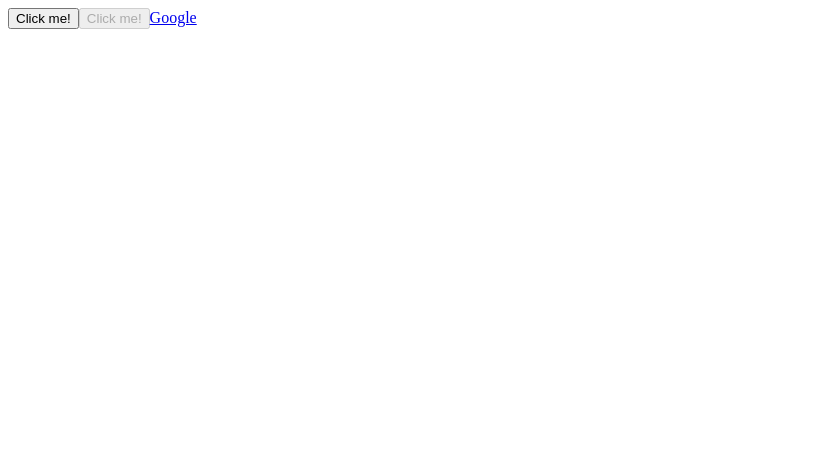
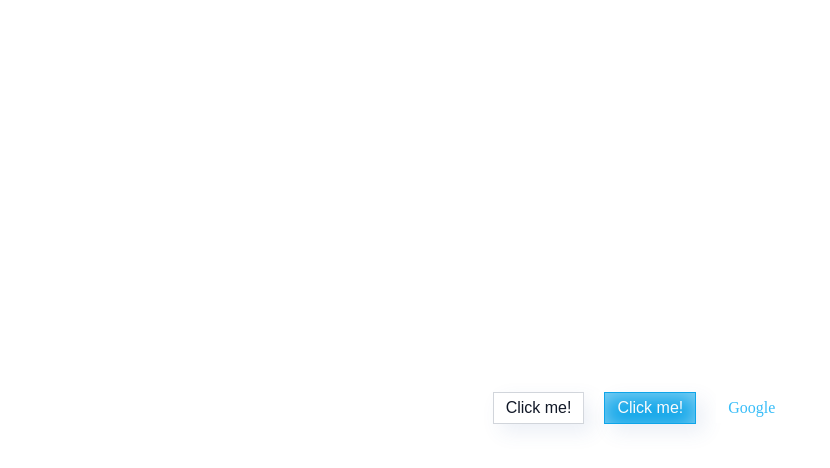
Before and after one commit to AITuring/Archery, a React (Vite) app: page / in a window 1280 px wide. Shown: the top 468 px of the page, without its empty margins (0-830 px from the left). Built offline with nearby package versions, Linux system fonts and the light colour scheme.

Commit message:
增加按钮样式

```diff
--- a/src/App.less
+++ b/src/App.less
@@ -1 +1,8 @@
 @import './style/index.less';
+
+.app {
+  height: 100vh;
+  display: flex;
+  align-items: center;
+  justify-content: center;
+}
--- a/src/App.tsx
+++ b/src/App.tsx
@@ -6,19 +6,13 @@ import { ButtonSize, ButtonType } from './components/Button/type';
 function App() {
 
   return (
-    <div className="App">
+    <div className="app">
+      <Button>Click me!</Button>
       <Button
         btnType={ButtonType.Primary}
-        size={ButtonSize.Large}
-      >Click me!</Button>
-      <Button
-        btnType={ButtonType.Primary}
-        size={ButtonSize.Large}
-        disabled
       >Click me!</Button>
       <Button
         btnType={ButtonType.Link}
-        size={ButtonSize.Large}
         href="http://www.google.com"
       >Google</Button>
     </div>
--- a/src/components/Button/style.less
+++ b/src/components/Button/style.less
@@ -1,3 +1,34 @@
 .btn {
-  // background-color: @success;
+  font-size: @btn-font-size;
+  background-color: @body-bg;
+  color: @body-color;
+  padding: @btn-padding-y @btn-padding-x;
+  border: .12rem solid @gray-300;
+  margin: 10px;
+  cursor: pointer;
+  box-shadow: 8px 8px 20px 0 rgb(55 99 170 / 10%), -8px -8px 20px 0 #fff, inset 0 4px 20px 0 hsl(0deg 0% 100% / 50%);
 }
+
+.btn:hover, .btn:focus, .btn:active {
+  color: @primary;
+  border-color: @primary;
+}
+
+.btn-primary {
+  background-color: @primary;
+  border-color: @primary;
+  color: @gray-50;
+}
+
+.btn-primary:hover, .btn-primary:focus, .btn-primary:active {
+  color: @gray-50;
+  background-color: @blue;
+  border-color: @blue;
+}
+
+.btn-link {
+  border: none;
+  box-shadow: none;
+  color: @link;
+  text-decoration: none;
+}
--- a/src/style/var.less
+++ b/src/style/var.less
@@ -40,18 +40,18 @@
 
 @font-family-sans-serif: -apple-system, BlinkMacSystemFont, 'Segoe UI', 'Roboto', 'Oxygen', 'Ubuntu', 'Cantarell', 'Fira Sans', 'Droid Sans', 'Helvetica Neue', sans-serif;
 @font-family-base: @font-family-sans-serif;
-
+// font-size
 @font-size-base: 1rem;
 @font-size-lg: 1.25rem;
 @font-size-sm: .875rem;
-
+// font-weight
 @font-weight-semi-light: 200;
 @font-weight-light: 300;
 @font-weight-normal: 400;
 @font-weight-semi-bold: 600;
 @font-weight-bold: 700;
 @font-weight-base: @font-weight-normal;
-
+// line-height
 @line-height-base: 1.5;
 @line-height-sm: 1.25;
 @line-height-lg: 1.75;
@@ -77,7 +77,7 @@
 
 // button
 @btn-font-weight: 400;
-@btn-padding-y: .25rem;
+@btn-padding-y: .35rem;
 @btn-padding-x: .75rem;
 @btn-font-size: @font-size-base;
 @btn-font-family: @font-family-base;
@@ -85,3 +85,4 @@
 
 // button-sm button-lg
 @btn-font-size-sm: @font-size-sm;
+@btn-font-size-lg: @font-size-lg;
```
